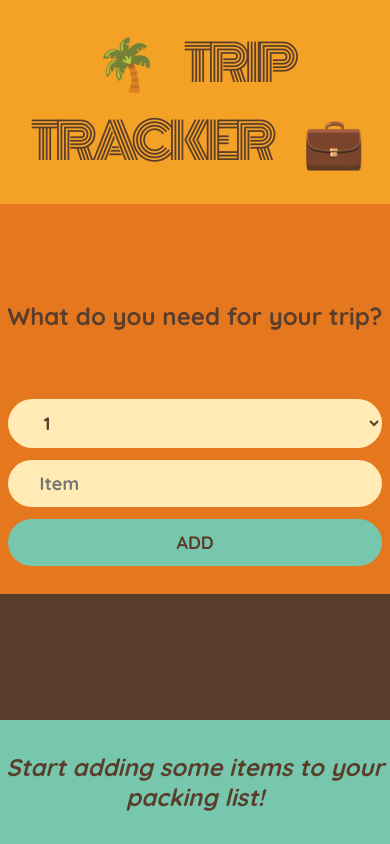
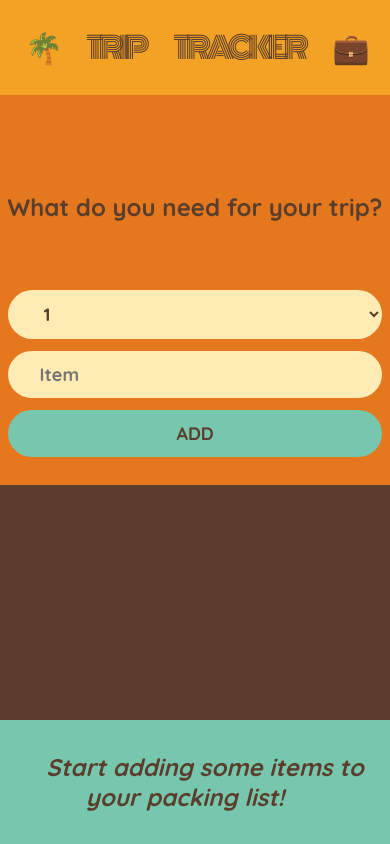
Before and after one commit to dcroci/react-trip-tracker, a React (Create React App) app: page / in a window 390 px wide. Built offline with nearby package versions, Linux system fonts and the light colour scheme; the HTML template or start-up script is replaced by a standard one.

Commit message:
css updates for mobile

```diff
--- a/src/index.css
+++ b/src/index.css
@@ -131,6 +131,11 @@ input[type='checkbox'] {
   font-weight: 700;
   padding: 3.2rem 0;
 }
+em {
+  padding: 2rem;
+  width: 100%;
+  margin: 0 auto;
+}
 @media (max-width: 911px) {
   h1 {
     font-size: 5rem;
@@ -158,4 +163,7 @@ input[type='checkbox'] {
   .add-form {
     gap: 0;
   }
+  h1 {
+    font-size: 3rem;
+  }
 }
```
